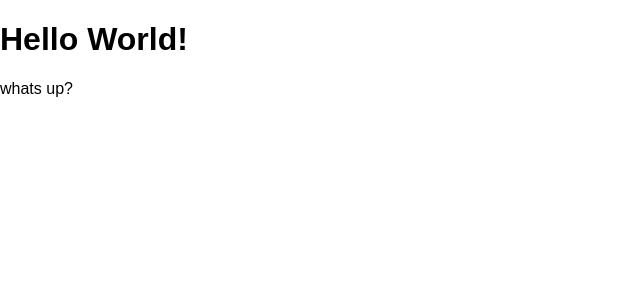
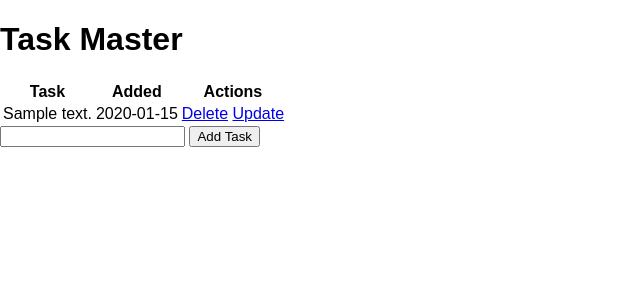
Before and after one commit to iajaymk/flask-taskmaster, a Flask app: page / in a window 1280 px wide. Shown: the top 300 px of the page, without its empty margins (0-640 px from the left). Run offline with Flask 2, Linux system fonts and the light colour scheme; tables that the repository leaves empty hold one stand-in row (values such as "Sample post").

Commit message:
Added update, delete tasks functionalities'

```diff
--- a/app.py
+++ b/app.py
@@ -1,4 +1,4 @@
-from flask import Flask, render_template, url_for
+from flask import Flask, render_template, url_for, request,redirect
 from flask_sqlalchemy import SQLAlchemy
 from datetime import datetime
 
@@ -15,10 +15,47 @@ class Todo(db.Model):
     def __repr__(self):
         return '<Task %r>' % self.id
 
-@app.route('/')
+@app.route('/', methods=['POST','GET'])
 def index():
-    return render_template('index.html')
+    if request.method == 'POST':
+        task_content = request.form['content']
+        new_task = Todo(content = task_content)
 
+        try:
+            db.session.add(new_task)
+            db.session.commit()
+            return redirect('/')
+        except:
+            return "There was an issue adding your task"
+    else:
+        tasks = Todo.query.order_by(Todo.date_created).all()
+        return render_template('index.html', tasks=tasks)
+
+
+@app.route('/delete/<int:id>')
+def delete(id):
+    task_to_delete = Todo.query.get_or_404(id)
+
+    try:
+        db.session.delete(task_to_delete)
+        db.session.commit()
+        return redirect('/')
+    except:
+        return 'There was a problem deleting that task'
+
+@app.route('/update/<int:id>', methods=['GET','POST'])
+def update(id):
+    task = Todo.query.get_or_404(id)
+
+    if request.method == 'POST':
+        task.content = request.form['content']
+        try:
+            db.session.commit()
+            return redirect('/')
+        except:
+            return 'There was a problem updating that'
+    else:
+        return render_template('update.html', task= task)
 
 if __name__ == "__main__":
     app.run(debug=True)
--- a/templates/index.html
+++ b/templates/index.html
@@ -4,6 +4,32 @@
 {% endblock %}
 
 {% block content %}
-    <h1>Hello World!</h1>
-    <p>whats up?</p>
+    <div class="content">
+        <h1>Task Master</h1>
+        {% if tasks|length < 1 %}
+            <h4>There are no tasks. Create One below</h4>
+        {% else %}
+        <table>
+            <tr>
+                <th>Task</th>
+                <th>Added</th>
+                <th>Actions</th>
+            </tr>
+            {% for task in tasks %}
+            <tr>
+                <td>{{ task.content }}</td>
+                <td>{{ task.date_created.date() }}</td>
+                <td>
+                    <a href="/delete/{{ task.id }}">Delete</a>
+                    <a href="/update/{{ task.id }}">Update</a>
+                </td>
+            </tr>
+            {% endfor %}
+        </table>
+        {% endif %}
+        <form action="/" method="POST">
+            <input type="text" name="content" id="content">
+            <input type="submit" value="Add Task">
+        </form>
+    </div>
 {% endblock %}
```
Also changed, not shown: templates/update.html (added, +16 -0 lines), test.db.
